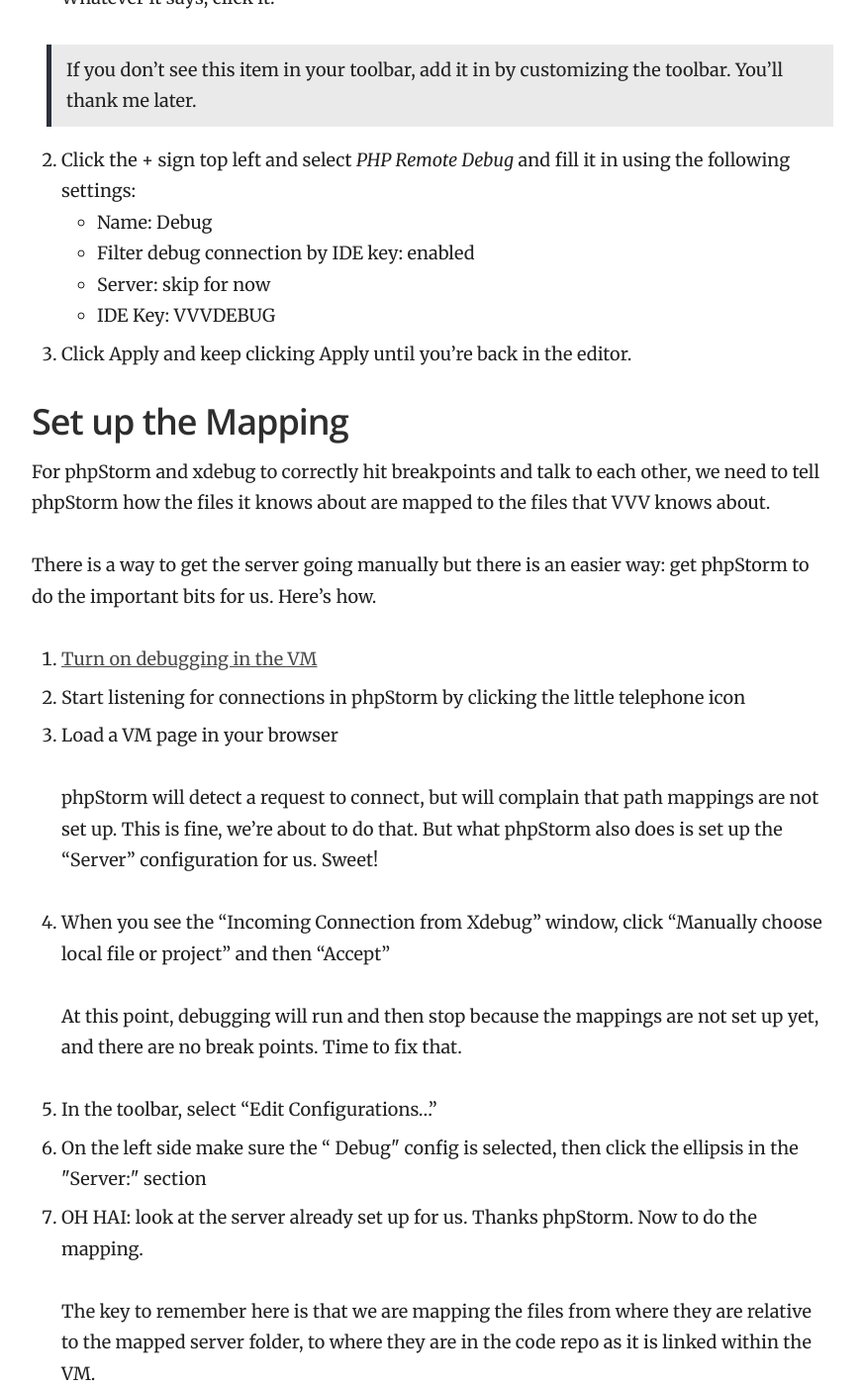
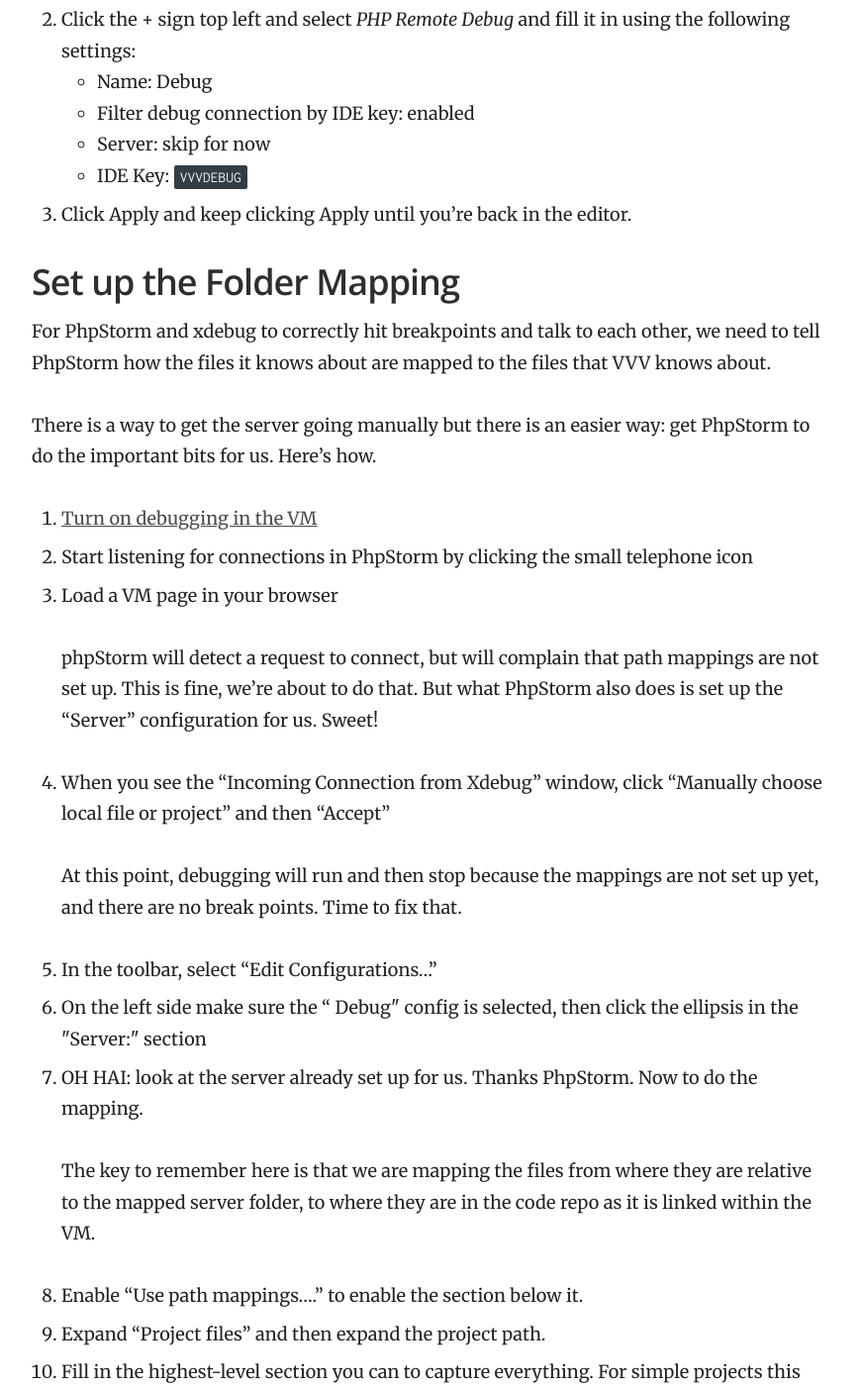
Before and after one commit to Varying-Vagrant-Vagrants/varyingvagrantvagrants.org, a Jekyll site: the page built from docs/en-US/references/xdebug-and-phpstorm.md, in a window 1280 px wide and 1400 px high, scrolled down 1235 px. Shown: the whole window at 99% size, without its empty margins (358-1231 px from the left). Built offline with Jekyll 4.4.1, drawn with Linux system fonts in a browser that asks for light colours; our own code applies the rules of GitHub Pages for plain Markdown files; some of the changed text lies outside the part shown.

Commit message:
Add the top header needed for Jeykll, make mentions PhpStorm consistent

```diff
--- a/docs/en-US/references/xdebug-and-phpstorm.md
+++ b/docs/en-US/references/xdebug-and-phpstorm.md
@@ -16,6 +21,7 @@ Make sure you have your project folders already set up in phpStorm.
    - Include Path section: add the path to the locally-mapped `public_html` folder of the VM for you project
 
 ## Set up the Server
+
 This is not a server in the sense of an actual server, more like the settings on how to connect to the VVV server already set up.
 
 1. In the default toolbar, you'll see a select box that has either "Add Configuration..." (if you haven't set up debugging for another project) or "Edit configurations..." (if you have). Whatever it says, click it.
@@ -23,22 +29,23 @@ This is not a server in the sense of an actual server, more like the settings on
    > If you don't see this item in your toolbar, add it in by customizing the toolbar. You'll thank me later.
 
 2. Click the + sign top left and select *PHP Remote Debug* and fill it in using the following settings:
-	- Name: <your project name> Debug
-	- Filter debug connection by IDE key: enabled
-	- Server: skip for now
-	- IDE Key: VVVDEBUG
+    - Name: <your project name> Debug
+    - Filter debug connection by IDE key: enabled
+    - Server: skip for now
+    - IDE Key: `VVVDEBUG`
 3. Click Apply and keep clicking Apply until you're back in the editor.
 
-## Set up the Mapping
-For phpStorm and xdebug to correctly hit breakpoints and talk to each other, we need to tell phpStorm how the files it knows about are mapped to the files that VVV knows about.
+## Set up the Folder Mapping
 
-There is a way to get the server going manually but there is an easier way: get phpStorm to do the important bits for us. Here's how.
+For PhpStorm and xdebug to correctly hit breakpoints and talk to each other, we need to tell PhpStorm how the files it knows about are mapped to the files that VVV knows about.
+
+There is a way to get the server going manually but there is an easier way: get PhpStorm to do the important bits for us. Here's how.
 
 1. [Turn on debugging in the VM](xdebug.md)
-2. Start listening for connections in phpStorm by clicking the little telephone icon
+2. Start listening for connections in PhpStorm by clicking the small telephone icon
 3. Load a VM page in your browser
 
-   phpStorm will detect a request to connect, but will complain that path mappings are not set up. This is fine, we're about to do that. But what phpStorm also does is set up the "Server" configuration for us. Sweet!
+   phpStorm will detect a request to connect, but will complain that path mappings are not set up. This is fine, we're about to do that. But what PhpStorm also does is set up the "Server" configuration for us. Sweet!
 
 4. When you see the "Incoming Connection from Xdebug" window, click "Manually choose local file or project" and then "Accept"
 
@@ -46,7 +53,7 @@ There is a way to get the server going manually but there is an easier way: get
 
 5. In the toolbar, select "Edit Configurations..."
 6. On the left side make sure the "<your project name> Debug" config is selected, then click the ellipsis in the "Server:" section
-7. OH HAI: look at the server already set up for us. Thanks phpStorm. Now to do the mapping.
+7. OH HAI: look at the server already set up for us. Thanks PhpStorm. Now to do the mapping.
 
    The key to remember here is that we are mapping the files from where they are relative to the mapped server folder, to where they are in the code repo as it is linked within the VM.
 
@@ -62,4 +69,4 @@ There is a way to get the server going manually but there is an easier way: get
 
 13. Click Apply until you're back at your code view.
 
-Done. Now once you enable Xdebug, turn on debugging in phpStorm and set a breakpoint, you're ready to debug.
+Done. Now once you enable Xdebug, turn on debugging in PhpStorm and set a breakpoint, you're ready to debug.
```
Also changed, not shown: other parts of docs/en-US/references/xdebug-and-phpstorm.md (+10 -5 lines).
